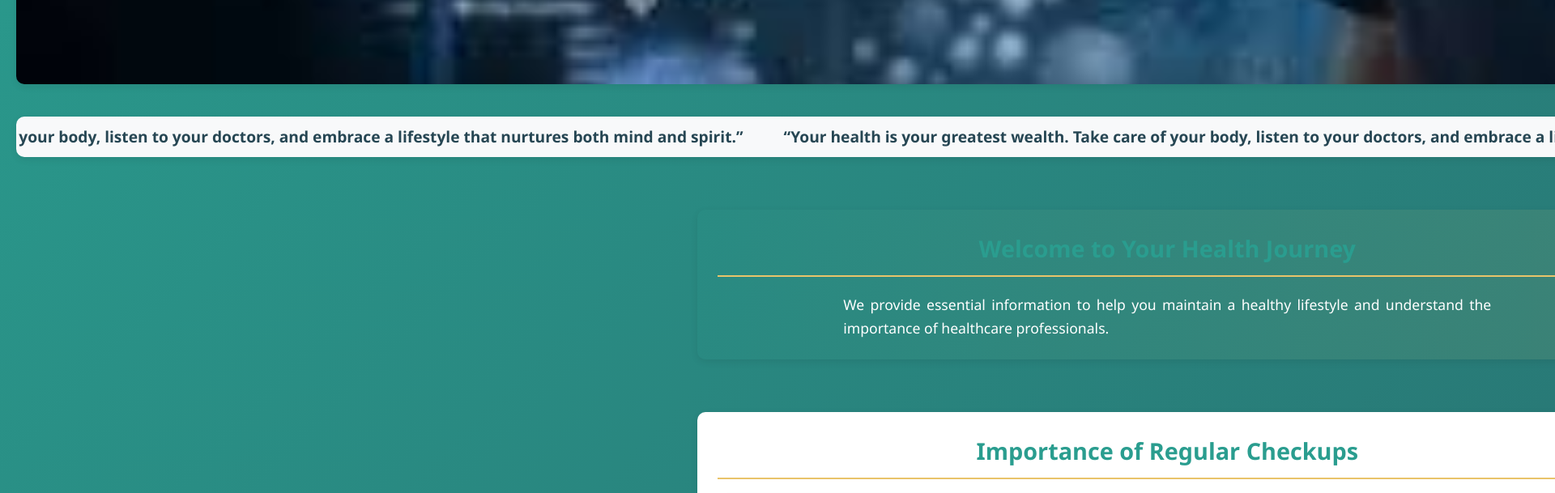
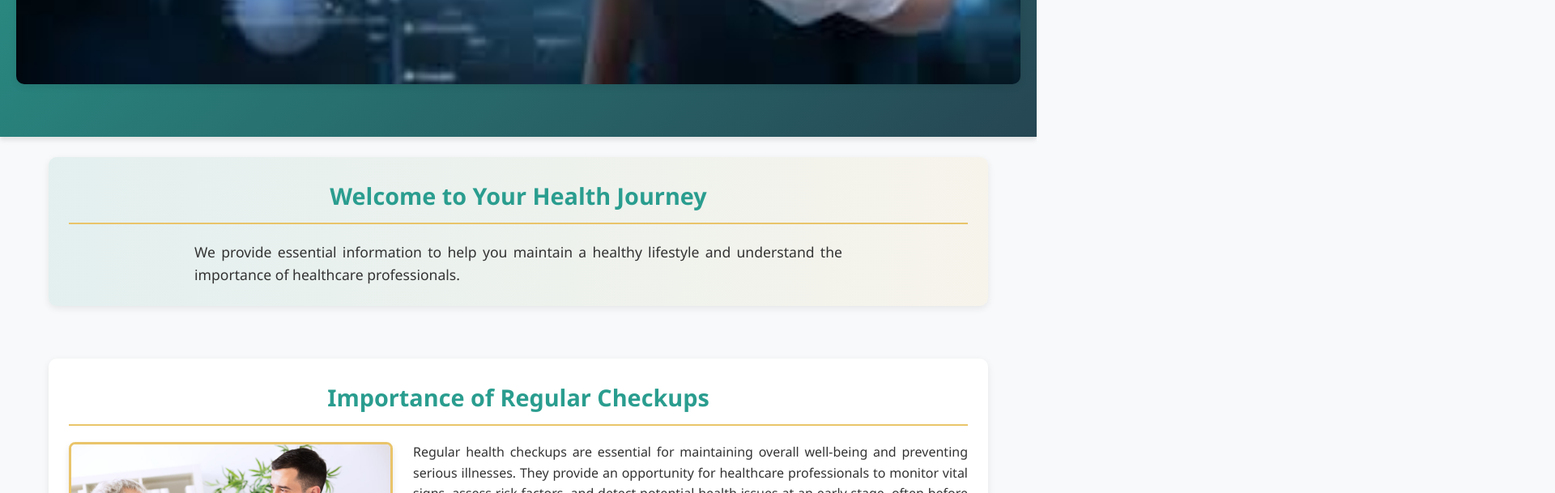
Before and after one commit to Asra-Sultana/Web-Design-and-Programming, a plain HTML site: page index.html in a window 1280 px wide. Shown: the part 471-1080 px from the top of the page at 81% size, 1920 px wide, since content can reach past the window. Drawn offline with Linux system fonts and the light colour scheme.

Commit message:
update js

```diff
--- a/index.html
+++ b/index.html
@@ -51,16 +51,8 @@
     <a href="#checkups" class="hero-btn">Start Your Journey</a>
   </div>
 </section>
-</section><section class="marquee-quote">
-  <div class="marquee">
-    <span>“Your health is your greatest wealth. Take care of your body, listen to your doctors, and embrace a lifestyle that nurtures both mind and spirit.”</span>
-    <span>“Your health is your greatest wealth. Take care of your body, listen to your doctors, and embrace a lifestyle that nurtures both mind and spirit.”</span>
-  </div>
+    </header>
 </section>
-
-
-
-
     <main class="container">
       <section id="welcome" class="welcome-section">
         <h2 >Welcome to Your Health Journey</h2>
@@ -256,6 +248,7 @@
           </div>
         </div>
       </section>
+
     </main>
 
     <footer id="contact">
--- a/styles.css
+++ b/styles.css
@@ -195,37 +195,6 @@ header h1 {
   .hero-content h1 { font-size: 1.8rem; }
   .hero-content .tagline { font-size: 1rem; }
   .hero-btn { padding: 10px 20px; font-size: 1rem; }
-}
-
-.marquee-quote {
-  overflow: hidden;
-  background: var(--light);
-  color: var(--dark);
-  padding: 10px 0;
-  font-size: 1.2rem;
-  font-weight: bold;
-}
-
-.marquee {
-  display: flex;
-  width: max-content;
-  animation: marquee 15s linear infinite;
-}
-
-.marquee span {
-  padding-right: 50px; /* small space, adjust if needed */
-  white-space: nowrap;
-}
-
-@keyframes marquee {
-  0% {
-    transform: translateX(0%);
-  }
-  100% {
-    transform: translateX(-50%);
-  }
-}
-@media (max-width: 767px) {
   .hero-banner img {
     height: auto;
   }
```
